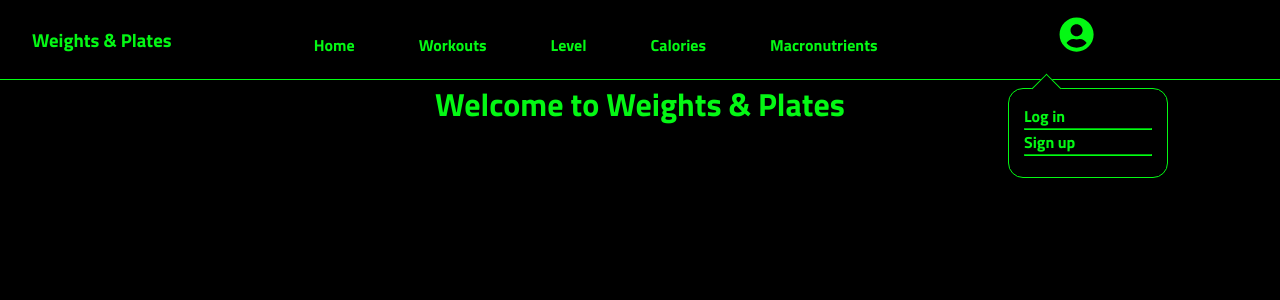
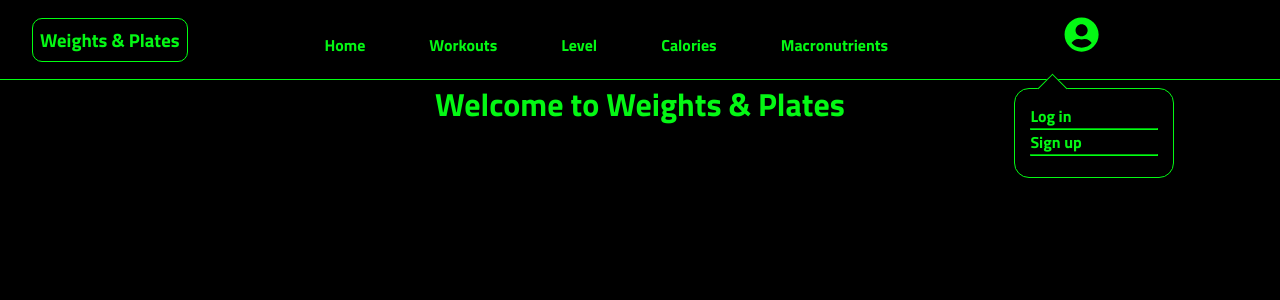
Before and after one commit to T1M00R/PPIT-Project, a React (Create React App) app: page / in a window 1280 px wide. Both pictures are taken after a click on the button 1078 px from the left and 39 px from the top of the page. Shown: the top 300 px of the page. Built offline with nearby package versions, Linux system fonts and the light colour scheme.

Commit message:
Added on screen messages using antd to replace alerts

```diff
--- a/package.json
+++ b/package.json
@@ -6,6 +6,7 @@
     "@testing-library/jest-dom": "^5.16.5",
     "@testing-library/react": "^13.4.0",
     "@testing-library/user-event": "^13.5.0",
+    "antd": "^5.3.3",
     "axios": "^1.3.4",
     "bcrypt": "^5.1.0",
     "cors": "^2.8.5",
--- a/src/components/Navbar.js
+++ b/src/components/Navbar.js
@@ -17,7 +17,7 @@ function Navbar(){
 
     return(
         <header>
-            <h3>Weights & Plates</h3>
+            <h3 className="Logo">Weights & Plates</h3>
             {/* changing the url with the click of navbar //options */}
             <nav ref={navRef}>
                 <a href="/">Home</a>
--- a/src/components/home.js
+++ b/src/components/home.js
@@ -1,5 +1,4 @@
 import React from "react";
-import home from '../images/home.jpg';
 import "../styles/App.css"
 
 export class Home extends React.Component{
--- a/src/components/login.js
+++ b/src/components/login.js
@@ -1,4 +1,5 @@
 import React, { Component } from 'react'
+import { message } from "antd";
 import "../styles/App.css"
 
 export class Login extends Component {
@@ -39,13 +40,13 @@ export class Login extends Component {
         console.log(data, "userLogin");
 
         if(data.status === "ok"){
-          alert("Log In Successful");
+          message.success('Log In Successfull!');
           //store locally so can be used in other files
           window.localStorage.setItem("token", data.data);
-          window.location.href="./";
+          //window.location.href="./";
         }
         else{
-          alert("Invalid user. Please try again.");
+          message.error('Invalid User. Please try again.');
         }
       });
   }
--- a/src/components/signup.js
+++ b/src/components/signup.js
@@ -1,4 +1,5 @@
 import React, { Component } from 'react'
+import { message } from "antd";
 import "../styles/App.css"
 
 export class Signup extends Component {
@@ -43,10 +44,10 @@ export class Signup extends Component {
         console.log(data, "userRegistered");
 
         if(data.status === "ok"){
-          alert("Sign up successful");
+          message.success('Sign up Successfull!');
         }
         else{
-          alert("There is already a user with these details. Try logging in.");
+          message.warning("There is already a user with these details. Try logging in.");
         }
       });
   }
--- a/src/styles/App.css
+++ b/src/styles/App.css
@@ -81,6 +81,12 @@ form{
     color: var(--textColor);
 }
 
+.Logo{
+    border: 1px solid #00ff11;
+    padding: 7px;
+    border-radius: 10px;
+}
+
 hr{
     border-color: #00ff11;
 }
@@ -149,7 +155,7 @@ div{
 .dropDown{
     position: absolute;
     top: 5.5rem;
-    right: 7rem;
+    right: 6.6rem;
     width: 160px;
     height: 90px;
     padding: 15px;
```
Also changed, not shown: 1 other file (tests, documents, lock files or other folders).
